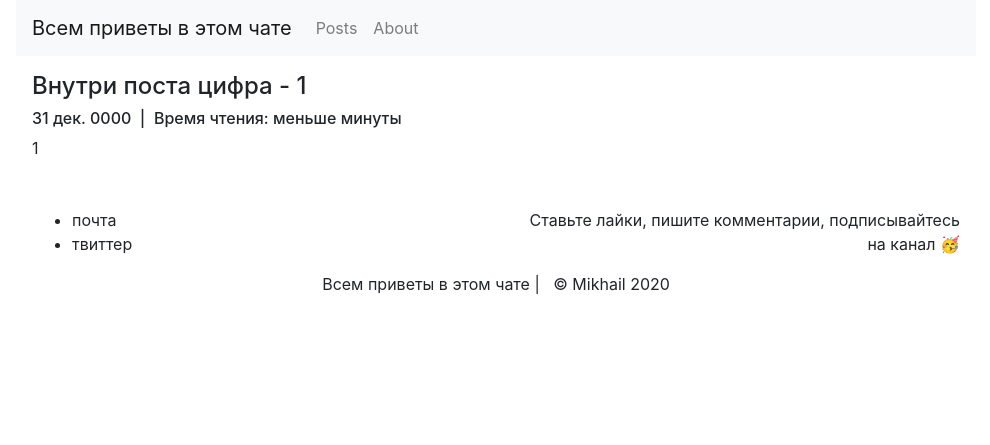
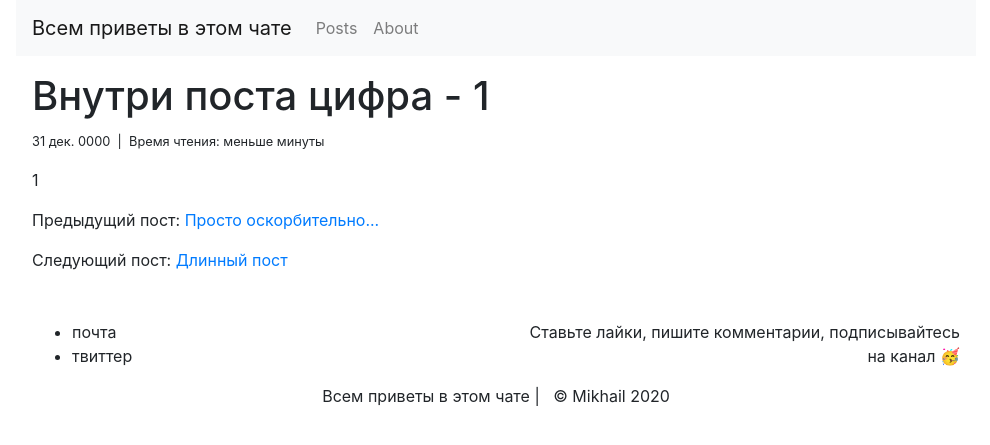
Before and after one commit to nms-pr/nms-pr.github.io, a Jekyll site: the page built from _posts/0001-00-00-hello.markdown, in a window 1280 px wide. Shown: the top 445 px of the page, without its empty margins (144-1134 px from the left). Built offline with Jekyll 4.4.1, drawn with Linux system fonts in a browser that asks for light colours; nearby versions of some CDN libraries.

Commit message:
prev, next

```diff
--- a/_layouts/post.html
+++ b/_layouts/post.html
@@ -2,14 +2,18 @@
 layout: default
 ---
 
-<h4 class="title is-4">{{ page.title }}</h4>
-<h6 class="subtitle is-6">
+<div>
+  <div>
+    <h1>{{ page.title }}</h1>
+
+    <p>
+      <small>
         <time datetime="{{ page.date | date_to_xmlschema }}">
           {{ page.date | localize: "%d %b %Y" }}
         </time>
         &nbsp;|&nbsp;
+        {{ content | reading_time }}
 
-  {{ content | reading_time }}
         {%- if page.tags.size > 0 -%}
           &nbsp;|&nbsp;
           {% for tag in page.tags %}
@@ -19,8 +23,30 @@
             {% unless forloop.last %}, {% endunless %}
           {% endfor %}
         {%- endif -%}
-  <br>
+      </small>
+    </p>
+  </div>
 
-</h6>
+  <div>
+    {{ content }}
+  </div>
 
-{{ content }}
+  <div>
+    {% if page.previous %}
+    <p>
+      Предыдущий пост:
+      <a href="{{ page.previous.url }}">{{ page.previous.title }}</a>
+    </p>
+    {% endif %}
+
+    {% if page.next %}
+    <div class="">
+      <p>
+        Cледующий пост:
+        <a href="{{ page.next.url }}">{{ page.next.title }}</a>
+      </p>
+    </div>
+    {% endif %}
+
+  </div>
+</div>
```
Lines whose indentation alone changed are shown as unchanged.
